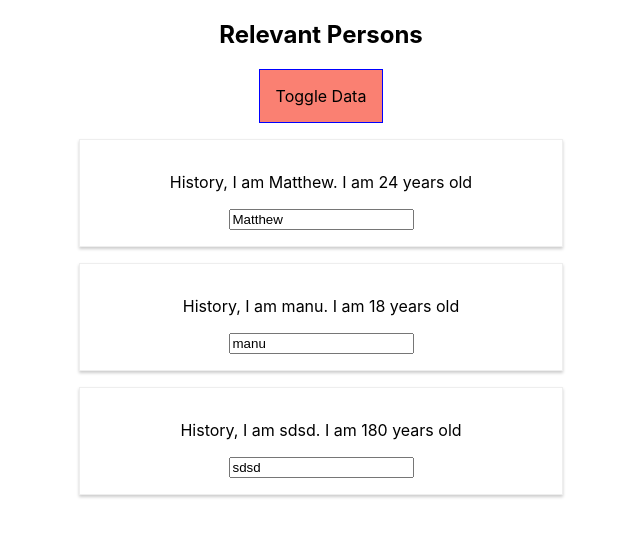
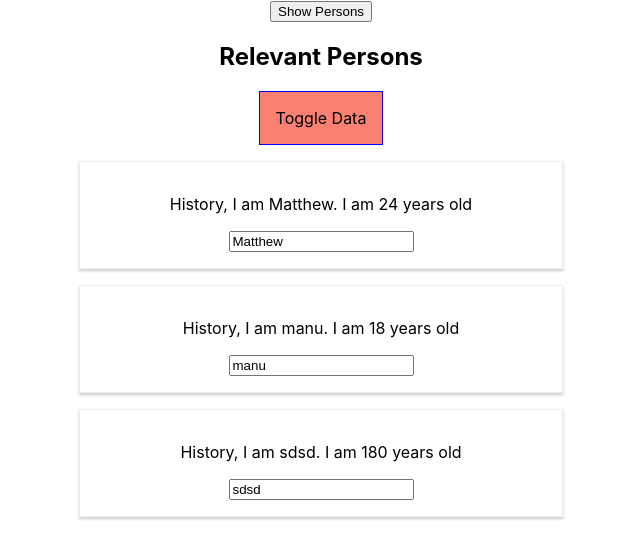
Before and after one commit to davinder-kumar/ReactJs, a React app in the folder learning/: page / in a window 1280 px wide. Both pictures are taken after a click on the button "Toggle Data". Shown: the top 558 px of the page, without its empty margins (319-959 px from the left). Built offline with nearby package versions, Linux system fonts and the light colour scheme.

Commit message:
LifeHooks

```diff
--- a/learning/src/components/Cockpit/Cockpit.js
+++ b/learning/src/components/Cockpit/Cockpit.js
@@ -14,9 +14,9 @@ const Cockpit = (props) => {
     }
 
     return <div className={classes.CockpitCss}>
-        <p className={classess.join(' ')}>
+        <div className={classess.join(' ')}>
             <h2>{props.appTitle}</h2>
-      </p>
+      </div>
         <button className={btnClass} onClick={props.toggle}>Toggle Data</button>
     </div>
 }
--- a/learning/src/components/Persons/Person/Person.js
+++ b/learning/src/components/Persons/Person/Person.js
@@ -1,13 +1,26 @@
-import React from 'react'
+import React, { Component } from 'react'
 import classes from './Person.module.css';
-const person = (props) => {
 
-    return (
-        <div className={classes.Person}>
-            <p onClick={props.clickProp}> History, I am {props.name}. I am {props.age} years old</p>
-            <p>{props.children}</p>
-            <input type="text" onChange={props.change} value={props.name} />
-        </div>
-    );
+class Person extends Component {
+    constructor(props) {
+        super(props);
+        console.log("[Person.js]In Constructor", props)
+    }
+    UNSAFE_componentWillMount() {
+        console.log("[Person.js] In componentWillMount()")
+    }
+    componentDidMount() {
+        console.log("[Person.js] In componentDidMount()")
+    }
+    render() {
+        console.log("Person.js In render()")
+        return (
+            <div className={classes.Person}>
+                <p onClick={this.props.clickProp}> History, I am {this.props.name}. I am {this.props.age} years old</p>
+                <p>{this.props.children}</p>
+                <input type="text" onChange={this.props.change} value={this.props.name} />
+            </div>
+        )
+    }
 }
-export default person
+export default Person
--- a/learning/src/components/Persons/Persons.js
+++ b/learning/src/components/Persons/Persons.js
@@ -1,16 +1,50 @@
-import React from 'react'
+import React, { Component } from 'react'
 import Person from '../Persons/Person/Person'
 
-const persons = (props) => {
-    return props.persons.map((person, index) => <Person
+class Persons extends Component {
+    constructor(props) {
+        super(props);
+        console.log("[Persons.js]In Constructor", props)
+    }
+    UNSAFE_componentWillReceiveProps (nextpropos) {
+        console.log("[Persons.js] In componentWillReceiveProps()", nextpropos)
+    }
+    shouldComponentUpdate(nextpropos, nextState) {
+        console.log("[Persons.js] In shouldComponentUpdate()", nextpropos, nextState)
+        return nextpropos.persons != this.props.persons ||
+               nextpropos.change != this.props.change ||
+               nextpropos.delete != this.props.delete
+    }
+    componentWillUpdate(nextpropos, nextState) {
+        console.log("[Persons.js] In componentWillUpdate()", nextpropos, nextState)
+        // return false;
+    }
+    componentDidUpdate() {
+        console.log("[Persons.js] In componentDidUpdate()")
+        // return false;
+    }
+    UNSAFE_componentWillMount() {
+        console.log("[Persons.js] In componentWillMount()")
+    }
+    componentDidMount() {
+        console.log("[Persons.js] In componentDidMount()")
+    }
+
+    render() {
+        console.log("Persons.js In render()")
+        return this.props.persons.map((person, index) => (
+            <Person
                 name={person.name}
                 age={person.age}
                 id={person.id}
-        change={props.change.bind(this, person.id)}
-        clickProp={props.delete.bind(this, index)}
+                change={this.props.change.bind(this, person.id)}
+                clickProp={this.props.delete.bind(this, index)}
                 key={person.id}
             />
         )
+        )
+    }
 }
 
-export default persons
+
+export default Persons
--- a/learning/src/containers/App.js
+++ b/learning/src/containers/App.js
@@ -3,7 +3,10 @@ import classes from './App.module.css';
 import Persons from '../components/Persons/Persons'
 import Cockpit from '../components/Cockpit/Cockpit'
 class App extends Component {
-  state = {
+
+  constructor(props) {
+    super(props);
+    this.state = {
       persons: [
         {
           name: 'Matthew', age: 24, id: 1
@@ -17,6 +20,34 @@ class App extends Component {
       ],
       showPersons: false
     }
+    console.log("[App.js]In Constructor", props)
+  }
+  UNSAFE_componentWillMount() {
+    console.log("App.js In componentWillMount()")
+  }
+  componentDidMount() {
+    console.log("App.js In componentDidMount()")
+  }
+
+  componentWillReceiveProps(nextpropos) {
+    console.log("[App.js] In componentWillReceiveProps()", nextpropos)
+  }
+  shouldComponentUpdate(nextpropos, nextState) {
+    console.log("[App.js] In shouldComponentUpdate()", nextpropos, nextState)
+    return nextState.persons !== this.state.persons ||
+           nextState.showPersons !== this.state.showPersons
+  }
+  componentWillUpdate(nextpropos, nextState) {
+    console.log("[App.js] In componentWillUpdate()", nextpropos, nextState)
+
+    // return false;
+  }
+  componentDidUpdate() {
+    console.log("[App.js] In componentDidUpdate()")
+    // return false;
+  }
+
+
   deleteHandler = (index) => {
     const arr = [...this.state.persons];
     arr.splice(index, 1);
@@ -42,6 +73,7 @@ class App extends Component {
     })
   }
   render() {
+    console.log("App.js In render()")
     let persons = null;
     if (this.state.showPersons) {
       persons = (
@@ -54,11 +86,12 @@ class App extends Component {
     }
     return (
       <div className={classes.App}>
+        <button onClick={() => this.setState({showPersons :true})}>Show Persons</button>
         <Cockpit
           toggle={this.ToggleDataHandler}
-          persons ={this.state.persons}
-          showPersons ={this.state.showPersons}
-          appTitle ={this.props.title}
+          persons={this.state.persons}
+          showPersons={this.state.showPersons}
+          appTitle={this.props.title}
         />
         {persons}
       </div >
```
Lines whose indentation alone changed are shown as unchanged.
